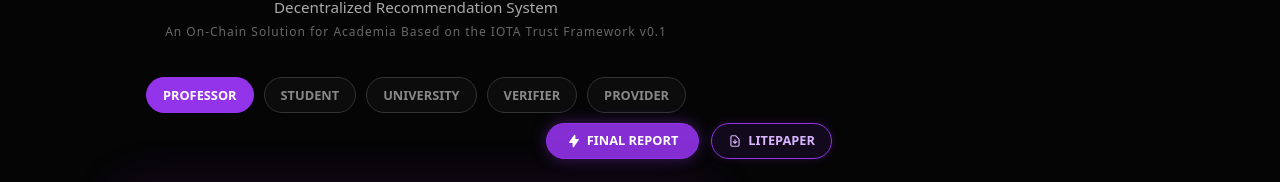
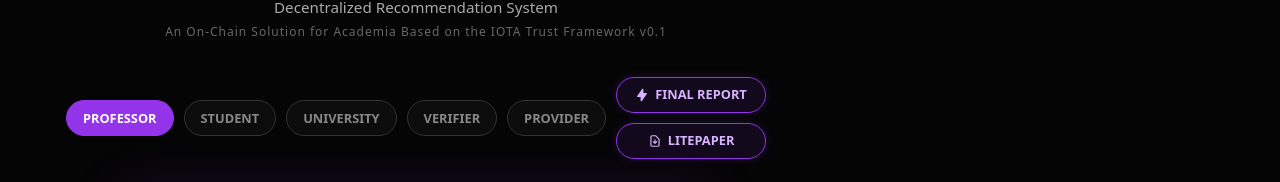
Before and after one commit to sabaazdn73/TrustCycle, a React app in the folder frontend/: page / in a window 1280 px wide. Shown: the part 176-358 px from the top of the page. Built offline with nearby package versions, Linux system fonts and the light colour scheme; the HTML template or start-up script is replaced by a standard one.

Commit message:
ui: align action buttons vertically with consistent styling

```diff
--- a/frontend/src/App.tsx
+++ b/frontend/src/App.tsx
@@ -514,42 +514,44 @@
         {/* 🚀 Action Buttons Container */}
         <div style={{
           display: 'flex',
-          gap: '12px',
+          flexDirection: 'column',
+          gap: '10px',
           marginLeft: isMobile ? '0' : 'auto',
-          alignItems: 'center',
-          flexWrap: 'wrap' // mobile-friendly
+          alignItems: isMobile ? 'center' : 'flex-end'
         }}>
 
-          {/* 1. Final Report / Project Overview (Primary Button) */}
+          {/* 1. Final Report / Project Overview (Top Button) */}
           <a
             href="/final-report.html"
             target="_blank"
             rel="noopener noreferrer"
             style={{
-              background: 'rgba(147, 51, 234, 0.9)',
+              background: 'rgba(147, 51, 234, 0.1)',
               border: `1px solid ${THEME.accent}`,
-              color: '#ffffff',
-              padding: '0 20px',
+              color: '#d8b4fe',
+              padding: '0 16px',
               height: '36px',
               boxSizing: 'border-box',
               borderRadius: '100px',
               textDecoration: 'none',
               fontSize: '0.8rem',
-              fontWeight: 700,
+              fontWeight: 600,
               display: 'inline-flex',
               alignItems: 'center',
+              justifyContent: 'center',
+              minWidth: '150px',
               gap: '6px',
               transition: 'all 0.3s ease',
               cursor: 'pointer',
-              boxShadow: '0 0 15px rgba(147, 51, 234, 0.4)'
+              boxShadow: '0 0 10px rgba(147, 51, 234, 0.2)'
             }}
             onMouseOver={(e) => {
-              e.currentTarget.style.background = 'rgba(147, 51, 234, 1)';
-              e.currentTarget.style.transform = 'translateY(-1px)';
+              e.currentTarget.style.background = 'rgba(147, 51, 234, 0.3)';
+              e.currentTarget.style.color = '#fff';
             }}
             onMouseOut={(e) => {
-              e.currentTarget.style.background = 'rgba(147, 51, 234, 0.9)';
-              e.currentTarget.style.transform = 'translateY(0)';
+              e.currentTarget.style.background = 'rgba(147, 51, 234, 0.1)';
+              e.currentTarget.style.color = '#d8b4fe';
             }}
           >
             <svg width="14" height="14" fill="currentColor" viewBox="0 0 20 20">
@@ -558,7 +560,7 @@
             FINAL REPORT
           </a>
 
-          {/* 2. Litepaper (Secondary Button) */}
+          {/* 2. Litepaper (Bottom Button) */}
           <a
             href="/TrustCycle_Litepaper.pdf"
             target="_blank"
@@ -576,6 +578,8 @@
               fontWeight: 600,
               display: 'inline-flex',
               alignItems: 'center',
+              justifyContent: 'center',
+              minWidth: '150px',
               gap: '6px',
               transition: 'all 0.3s ease',
               cursor: 'pointer',
```
